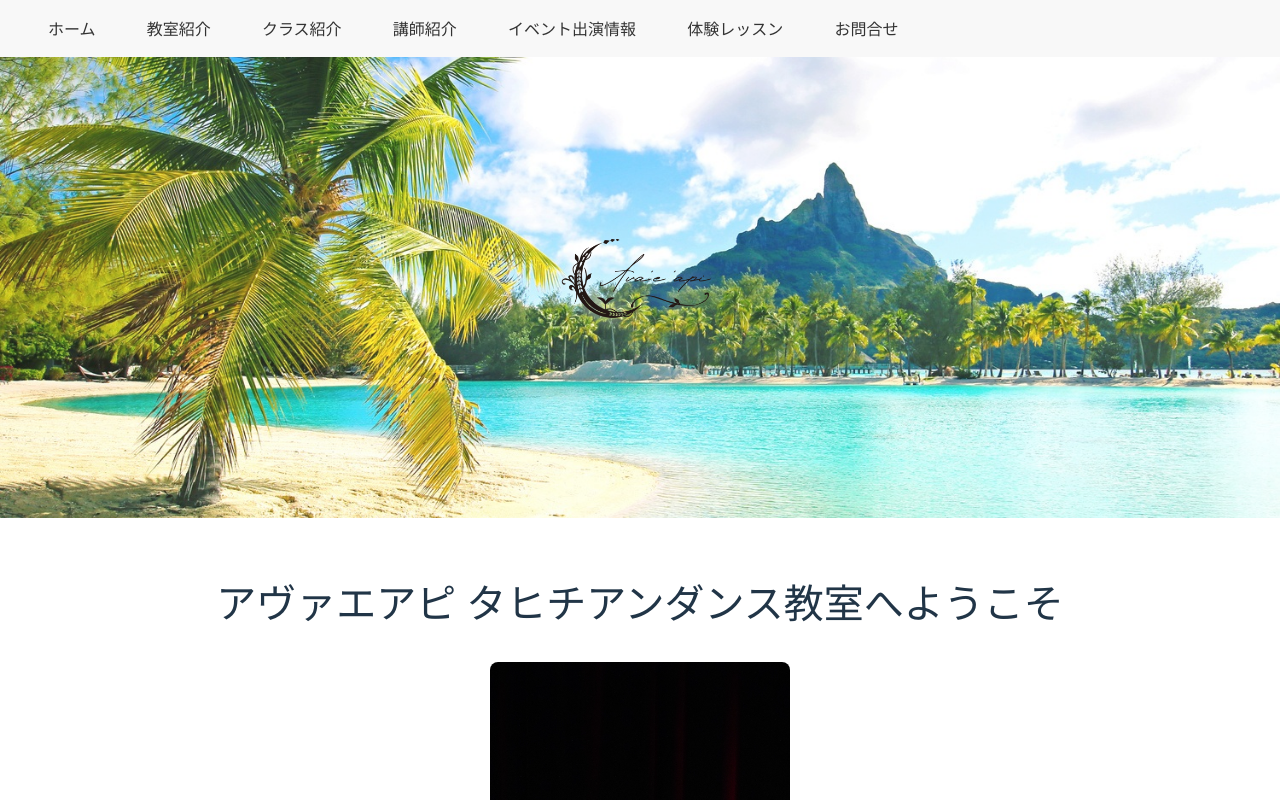
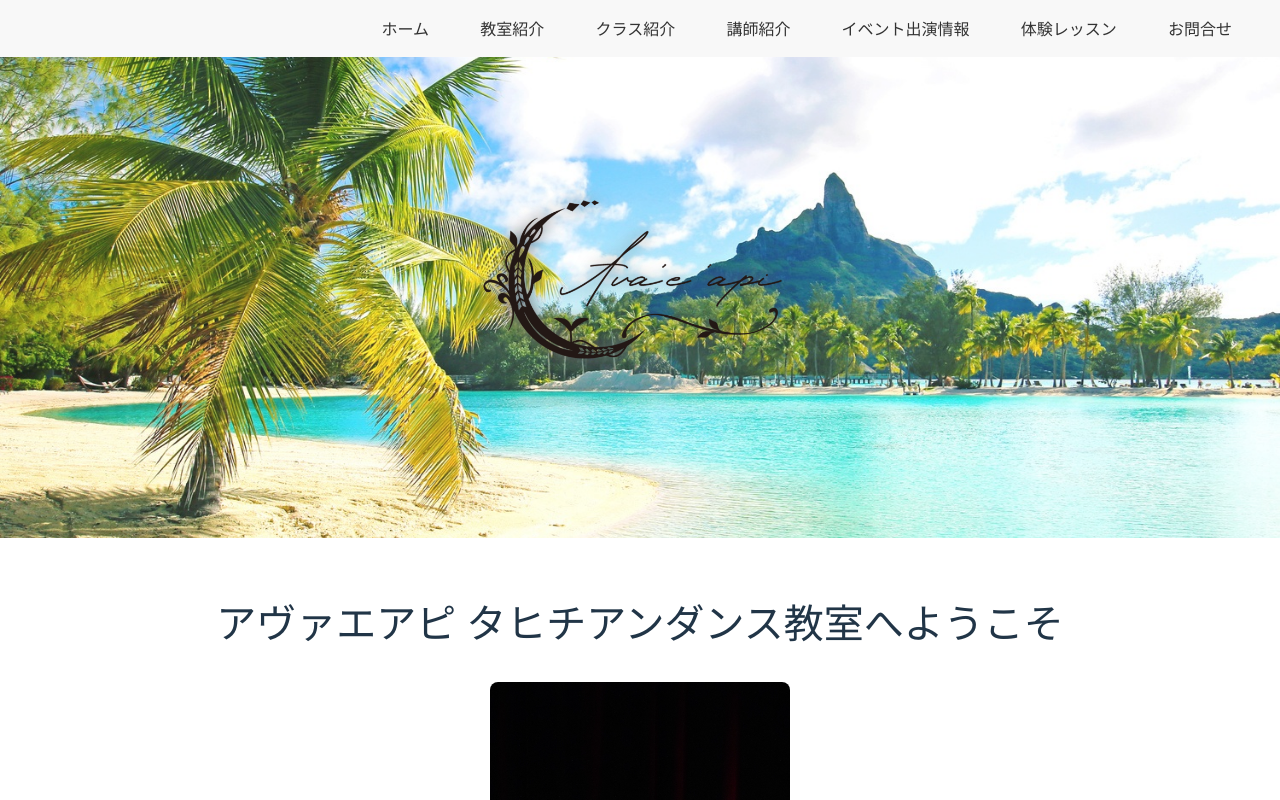
Before and after one commit to kthom123/tahitian-dance-site, a React (Vite) app in the folder client/: page / in a window 1280 px wide. Shown: the top 800 px of the page. Built offline with nearby package versions, Linux system fonts and the light colour scheme.

Commit message:
Fixed Navbar colors and link directions

```diff
--- a/client/src/components/Classes.jsx
+++ b/client/src/components/Classes.jsx
@@ -3,7 +3,7 @@ import "./Classes.css";
 
 function Classes() {
   return (
-    <section className="classes-section">
+    <section id="classes" className="classes-section">
       <h2 className="classes-title">クラス紹介</h2>
       <div className="classes-grid">
         {/* Card 1 */}
--- a/client/src/components/Events.jsx
+++ b/client/src/components/Events.jsx
@@ -17,7 +17,7 @@ function Events() {
   ];
 
   return (
-    <section className="events-section" id="events">
+    <section id="events" className="events-section">
       <h2 className="events-title">イベント出演情報</h2>
       <div className="events-grid">
         {events.map((event, index) => (
--- a/client/src/components/Hero.css
+++ b/client/src/components/Hero.css
@@ -24,9 +24,9 @@
 
 /* Logo centered in Hero */
 .hero-logo {
-  width: 200px; /* adjust size if needed */
+  width: 400px; /* adjust size if needed */
   z-index: 2;
-  filter: drop-shadow(0 0 8px white); /* glow to improve contrast */
+  filter: drop-shadow(0 0 8px rgb(108, 108, 108));
   transition: transform 0.3s ease;
 }
 
--- a/client/src/components/Hero.jsx
+++ b/client/src/components/Hero.jsx
@@ -3,7 +3,7 @@ import './Hero.css';
 
 function Hero() {
   return (
-    <section className="hero">
+    <section id="home" className="hero">
       <img src="/images/logo.png" alt="Avae Api Logo" className="hero-logo" />
     </section>
   );
--- a/client/src/components/Instructor.jsx
+++ b/client/src/components/Instructor.jsx
@@ -3,7 +3,7 @@ import "./Instructor.css";
 
 function Instructor() {
   return (
-    <section className="instructor-section" id="instructor">
+    <section id="instructor" className="instructor-section">
       <h2 className="instructor-heading">講師紹介</h2>
       <div className="instructor-container">
         <div className="instructor-image-group">
--- a/client/src/components/Navbar.css
+++ b/client/src/components/Navbar.css
@@ -8,36 +8,37 @@ nav {
   z-index: 100;
   box-sizing: border-box;
   display: flex;
-  align-items: center;
-  justify-content: space-between;
+  justify-content: flex-end; /* pushes content to right */
+}
+
+/* === Wrap UL inside a right-aligned container === */
+.nav-links {
+  display: flex;
+  justify-content: flex-end;
+  width: 100%;
 }
 
 /* === Nav Links === */
 nav ul {
   display: flex;
   list-style: none;
+  gap: 1.2rem;
   margin: 0;
   padding: 0;
 }
 
-nav ul li {
-  margin-right: 1.2rem;
-}
-
-nav ul li:last-child {
-  margin-right: 0;
-}
-
 nav ul li a {
-  text-decoration: none !important;              /* ✅ removes underline */
+  text-decoration: none;
   color: #333;
-  font-weight: 300;
+  font-weight: 400;
   padding: 0.5rem 1rem;
   border-radius: 999px;
-  transition: background-color 0.3s ease, color 0.3s ease;
+  transition: background-color 0.3s ease, color 0.3s ease, transform 0.2s ease;
 }
 
 nav ul li a:hover {
-  background-color: #dbeeff;          /* ✅ light blue highlight */
+  text-decoration: none !important;  /* ✅ removes underline even on hover */
+  background-color: #87dbd9;
   color: #000;
+  transform: scale(1.05);      /* slight zoom on hover */
 }
--- a/client/src/components/Navbar.jsx
+++ b/client/src/components/Navbar.jsx
@@ -1,10 +1,10 @@
 import "./Navbar.css";
-
 
 function Navbar() {
   return (
-    <nav className="w-full flex items-center justify-between px-6 py-4 shadow-md bg-white">
-        <ul className="flex gap-6 text-lg font-medium">
+    <nav>
+      <div className="nav-links">
+        <ul>
           <li><a href="#home">ホーム</a></li>
           <li><a href="#about">教室紹介</a></li>
           <li><a href="#classes">クラス紹介</a></li>
@@ -13,6 +13,7 @@ function Navbar() {
           <li><a href="#trial-lesson">体験レッスン</a></li>
           <li><a href="#contact">お問合せ</a></li>
         </ul>
+      </div>
     </nav>
   );
 }
--- a/client/src/components/TrialLesson.jsx
+++ b/client/src/components/TrialLesson.jsx
@@ -3,7 +3,7 @@ import "./TrialLesson.css";
 
 function TrialLesson() {
   return (
-    <section className="trial-section" id="trial">
+    <section id="trial-lesson" className="trial-section">
       <h2 className="trial-title">体験レッスン</h2>
 
       <p className="trial-description">
--- a/client/src/index.css
+++ b/client/src/index.css
@@ -22,6 +22,7 @@
 html, body, #root {
   height: 100%;
   width: 100%;
+  scroll-behavior: smooth;
 }
 
 /* Body styles */
```
Lines whose indentation alone changed are shown as unchanged.
